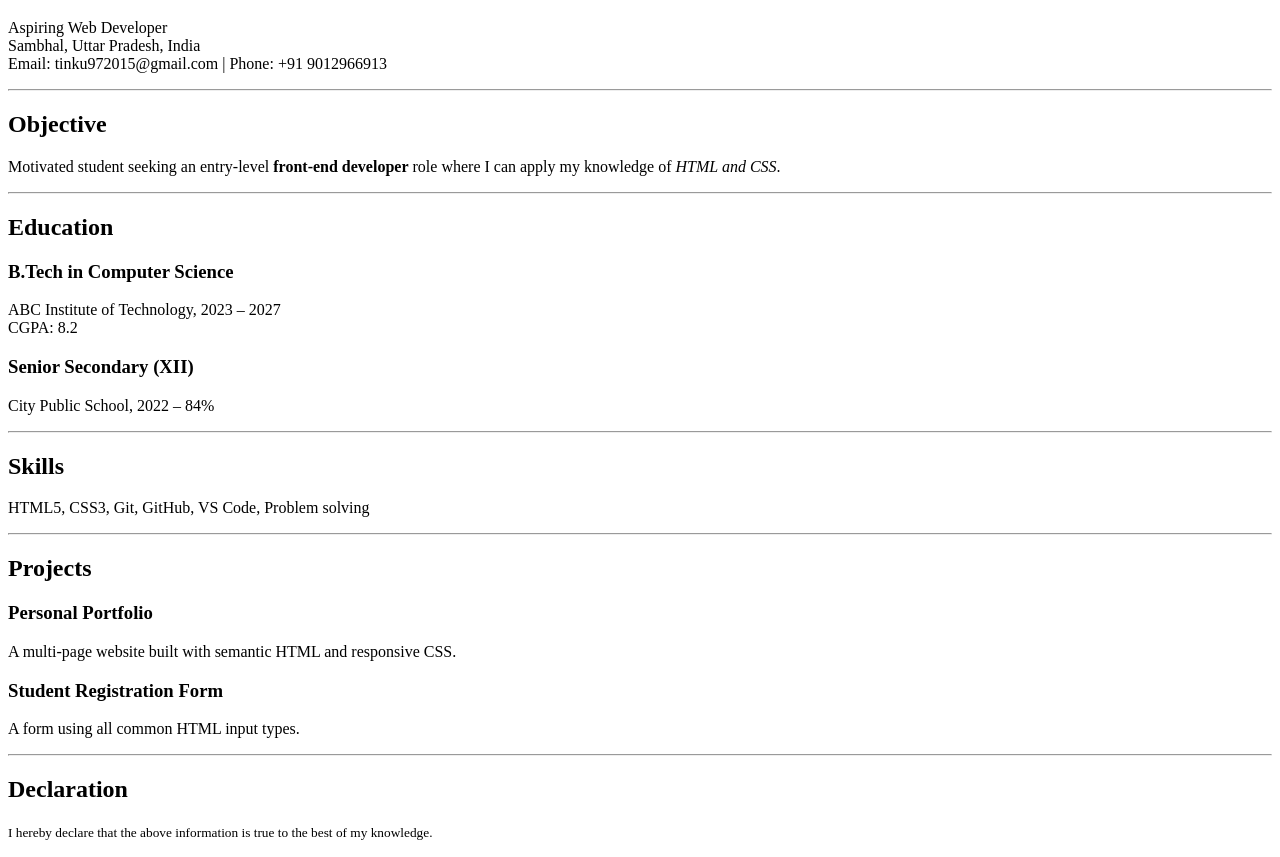
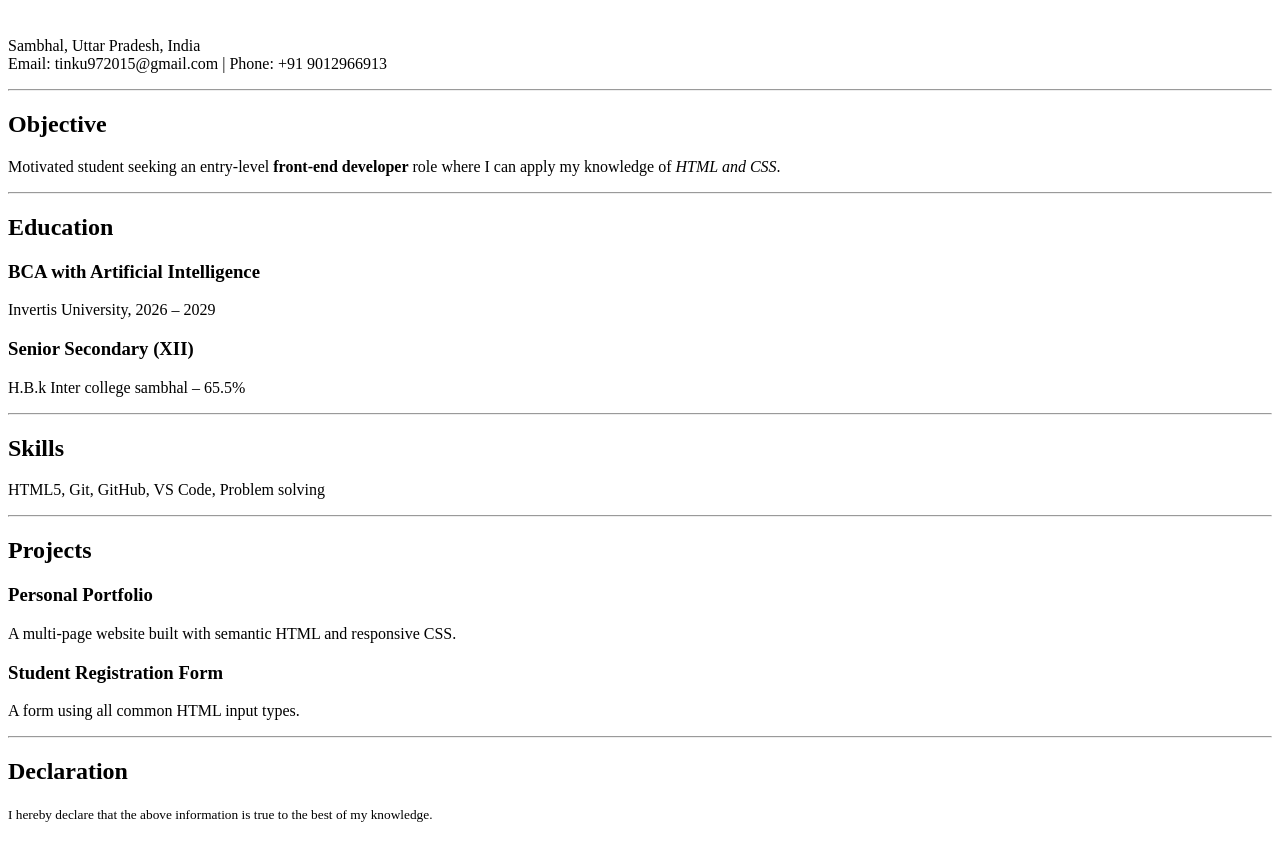
Before and after one commit to tinku972015-jpg/Assignment, a plain HTML site: page Index2.html in a window 1280 px wide. Shown: the part 61-918 px from the top of the page. Drawn offline with Linux system fonts and the light colour scheme.

Commit message:
update assignmet

```diff
--- a/Index2.html
+++ b/Index2.html
@@ -1,30 +1,30 @@
-<!DOCTYPE html>
+ <!DOCTYPE html>
 <html lang="en">
 
 <head>
   <meta charset="UTF-8">
   <meta name="viewport" content="width=device-width, initial-scale=1.0">
-  <meta name="description" content="Resume – Aarav Sharma – HTML &amp; CSS course assignment">
-  <title>Resume – Aarav Sharma</title>
+  <meta name="description" content="Resume – Tinku – HTML &amp; CSS course assignment">
+  <title>Resume – Tinku </title>
 </head>
 
 <body>
   <!-- Text elements only: headings, paragraphs, line breaks, rules, bold/italic -->
   <h1>Tinku</h1>
-  <p>Aspiring Web Developer<br>Sambhal, Uttar Pradesh, India<br>Email: tinku972015@gmail.com | Phone: +91 9012966913</p>
+  <p><br>Sambhal, Uttar Pradesh, India<br>Email: tinku972015@gmail.com | Phone: +91 9012966913</p>
   <hr>
   <h2>Objective</h2>
   <p>Motivated student seeking an entry-level <strong>front-end developer</strong> role where I can apply my knowledge
     of <em>HTML and CSS</em>.</p>
   <hr>
   <h2>Education</h2>
-  <h3>B.Tech in Computer Science</h3>
-  <p>ABC Institute of Technology, 2023 – 2027<br>CGPA: 8.2</p>
+  <h3>BCA with Artificial Intelligence</h3>
+  <p>Invertis University, 2026 – 2029</p>
   <h3>Senior Secondary (XII)</h3>
-  <p>City Public School, 2022 – 84%</p>
+  <p>H.B.k Inter college sambhal – 65.5%</p>
   <hr>
   <h2>Skills</h2>
-  <p>HTML5, CSS3, Git, GitHub, VS Code, Problem solving</p>
+  <p>HTML5,  Git, GitHub, VS Code, Problem solving</p>
   <hr>
   <h2>Projects</h2>
   <h3>Personal Portfolio</h3>
```
